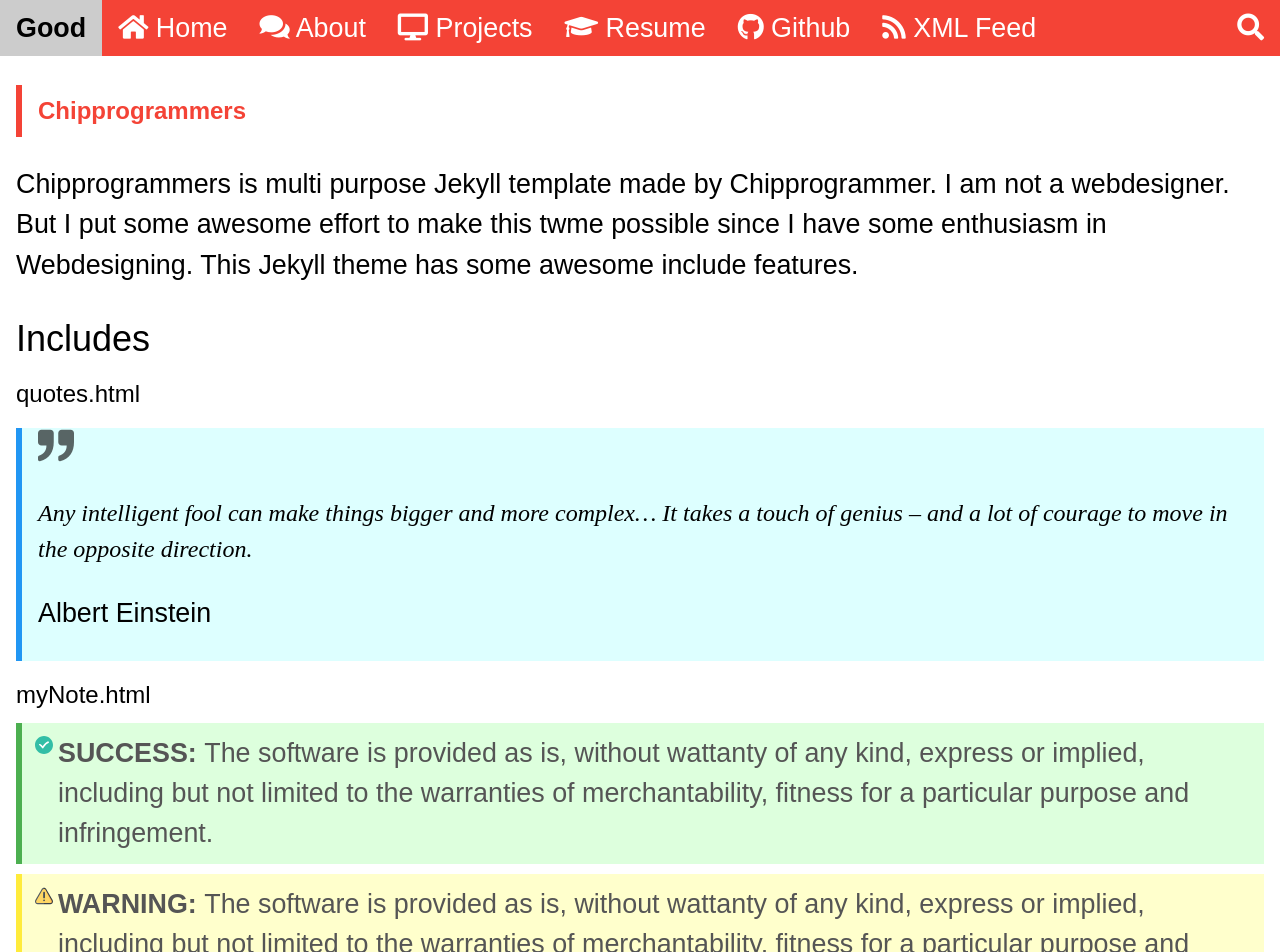
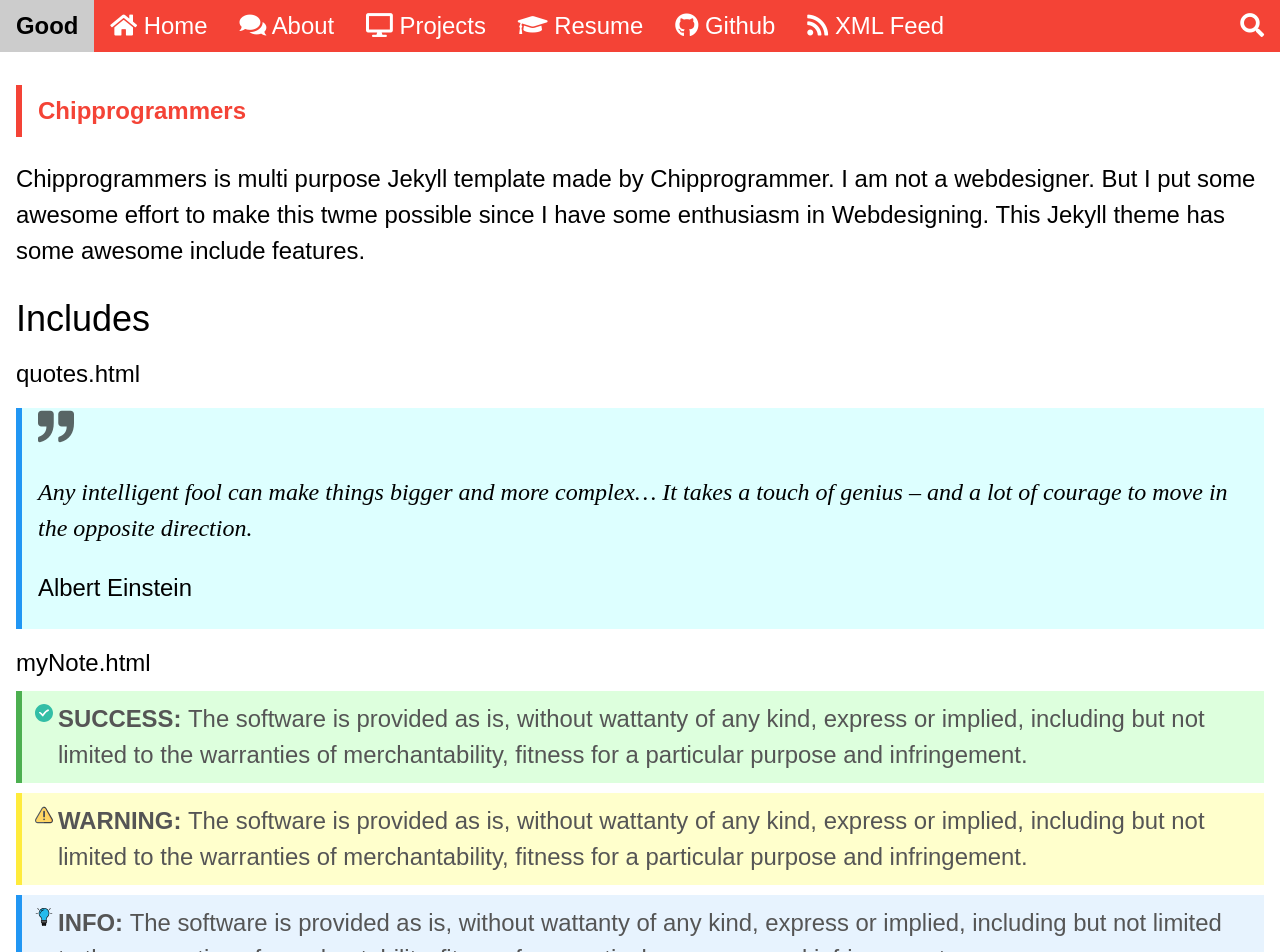
Before and after one commit to chipprogrammers/Good, a Jekyll site: the page built from index.md, in a window 1280 px wide and 1400 px high. Shown: the top 952 px of the window. Built offline with Jekyll 4.4.1, drawn with Linux system fonts in a browser that asks for light colours; some web fonts are replaced; comment, search, counter and statistics services are not loaded.

Commit message:
Update main_unminified.css

```diff
--- a/assets/css/main_unminified.css
+++ b/assets/css/main_unminified.css
@@ -1,12 +1,12 @@
 body,h1,h2,h3,h4,h5 {font-family: "Poppins", sans-serif}
 @media (min-width: 480px) {
   body {
-    font-size: calc(1.125rem + ((1vw - 4.8px) * 1.25));
+    font-size: calc(1rem + ((1vw - 4.8px) * 1.1111));
   }
 }
 @media (min-width: 1920px) {
   body {
-    font-size: 36px;
+    font-size: 32px;
   }
 }
 .w3-half img{margin-bottom:-6px;margin-top:16px;opacity:0.8;cursor:pointer}
```
